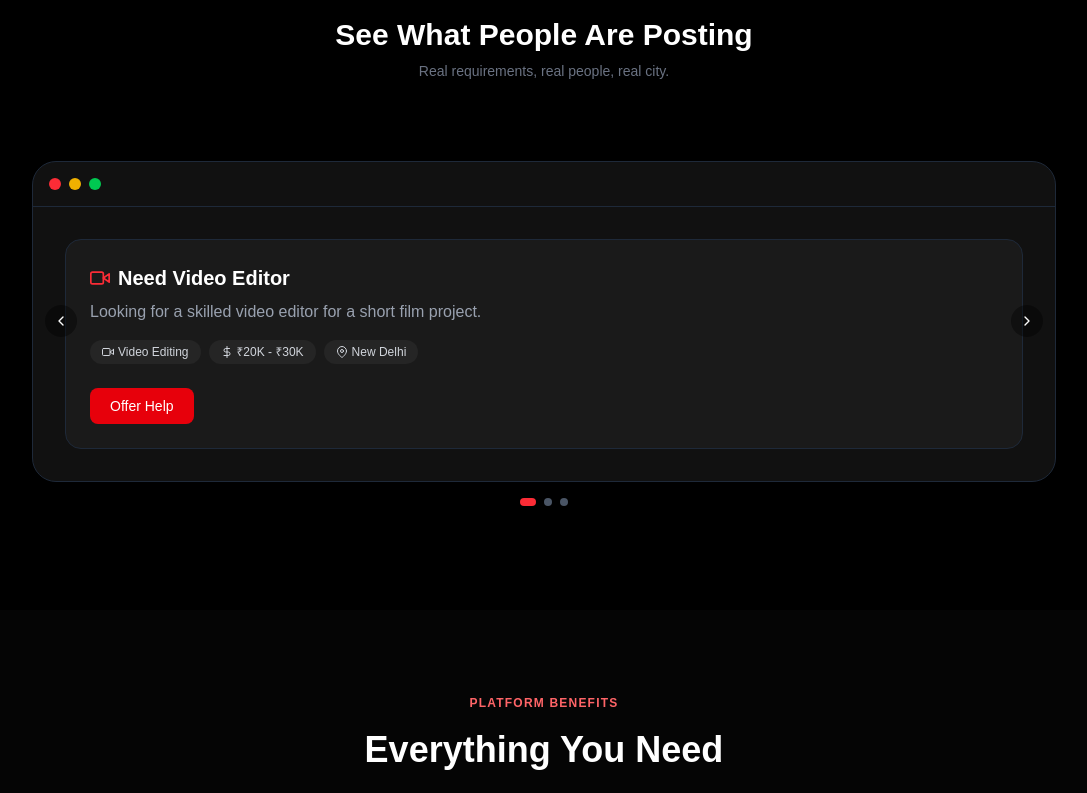
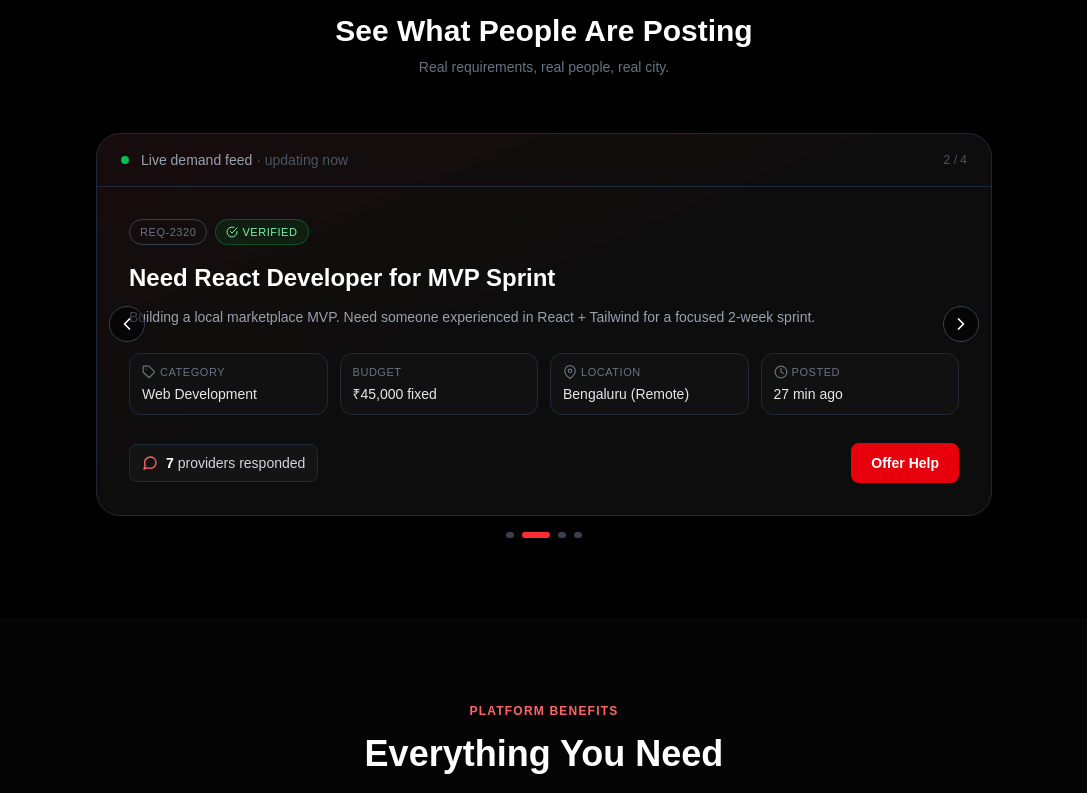
Before and after one commit to sujalyadav7538/huntintown, a Next.js app: page / in a window 1280 px wide. Shown: the part 1227-2020 px from the top of the page, without its empty margins (96-1183 px from the left). Built offline with nearby package versions, Linux system fonts and the light colour scheme.

Commit message:
Responsive

```diff
--- a/src/app/page.js
+++ b/src/app/page.js
@@ -67,7 +67,7 @@ export default function Home() {
     <main className="min-h-screen bg-[#000000] text-white overflow-x-hidden">
 
       {/* ── HERO ── */}
-      <section className="relative h-[58vh] min-h-125 flex items-center justify-center overflow-hidden">
+      <section className="relative min-h-130 sm:h-[58vh] sm:min-h-125 flex items-center justify-center overflow-hidden">
         {/* background image */}
         <Image
           src={bg1}
@@ -77,36 +77,36 @@ export default function Home() {
           priority
         />
         {/* bottom fade */}
-        <div className="absolute inset-x-0 bottom-0 h-48 bg-linear-to-t from-black to-transparent z-10" />
+        <div className="absolute inset-x-0 bottom-0 h-40 sm:h-48 bg-linear-to-t from-black to-transparent z-10" />
         {/* center glow */}
         <div className="absolute top-1/2 left-1/2 -translate-x-1/2 -translate-y-1/2 w-150 h-150 bg-red-600/15 rounded-full blur-[130px] pointer-events-none" />
 
         {/* content */}
-        <div className="relative z-20 max-w-5xl mx-auto px-6 md:px-12 lg:px-20 text-center">
-          <span className="inline-flex items-center gap-2 text-xs font-semibold uppercase tracking-widest text-red-400 bg-red-500/10 border border-red-500/20 px-4 py-1.5 rounded-full mb-6 animate-slide-in-left">
+        <div className="relative z-20 max-w-5xl mx-auto px-4 sm:px-6 md:px-12 lg:px-20 text-center">
+          <span className="inline-flex items-center gap-1.5 text-[10px] sm:text-xs font-semibold uppercase tracking-widest text-red-400 bg-red-500/10 border border-red-500/20 px-3 sm:px-4 py-1.5 rounded-full mb-5 sm:mb-6 animate-slide-in-left">
             🚀 Launching Soon — Join Early Access
           </span>
 
-          <h1 className="text-5xl md:text-7xl font-extrabold leading-[1.05] tracking-tight animate-slide-in-left">
+          <h1 className="text-3xl sm:text-5xl md:text-6xl lg:text-7xl font-extrabold leading-[1.05] tracking-tight animate-slide-in-left">
             Never Settle <br />
             For First <span className="text-red-500">Option.</span>
           </h1>
 
-          <p className="mt-6 text-gray-400 text-lg md:text-xl max-w-2xl mx-auto animate-slide-in-left-delay">
+          <p className="mt-4 sm:mt-6 text-gray-400 text-base sm:text-lg md:text-xl max-w-2xl mx-auto animate-slide-in-left-delay px-2 sm:px-0">
             Post your requirement once. Receive multiple responses from
             verified local professionals and businesses — right in your city.
           </p>
 
-          <div className="mt-10 flex flex-col sm:flex-row gap-4 justify-center animate-slide-in-left-delay">
+          <div className="mt-7 sm:mt-10 flex flex-col xs:flex-row sm:flex-row gap-3 sm:gap-4 justify-center animate-slide-in-left-delay">
             <button
               onClick={() => ctaRef.current?.scrollIntoView({ behavior: "smooth" })}
-              className="inline-flex items-center gap-2 px-7 py-3.5 bg-red-600 hover:bg-red-700 rounded-xl font-semibold text-sm transition-all hover:scale-[1.02]"
+              className="inline-flex items-center justify-center gap-2 px-6 sm:px-7 py-3 sm:py-3.5 bg-red-600 hover:bg-red-700 rounded-xl font-semibold text-sm transition-all hover:scale-[1.02]"
             >
               Get Early Access <FiArrowRight className="w-4 h-4" />
             </button>
             <button
               onClick={() => ctaRef.current?.scrollIntoView({ behavior: "smooth" })}
-              className="inline-flex items-center justify-center gap-2 px-7 py-3.5 border border-gray-700 hover:border-gray-500 rounded-xl font-semibold text-sm text-gray-300 transition-all"
+              className="inline-flex items-center justify-center gap-2 px-6 sm:px-7 py-3 sm:py-3.5 border border-gray-700 hover:border-gray-500 rounded-xl font-semibold text-sm text-gray-300 transition-all"
             >
               <FiSearch className="w-4 h-4" /> Join Waitlist
             </button>
@@ -115,32 +115,32 @@ export default function Home() {
       </section>
 
       {/* ── HOW IT WORKS ── */}
-      <section id="how-it-works" className="px-6 md:px-12 lg:px-20 py-24 bg-[#050505]">
+      <section id="how-it-works" className="px-4 sm:px-6 md:px-12 lg:px-20 py-14 sm:py-20 md:py-24 bg-[#050505]">
         <div className="max-w-6xl mx-auto">
-          <div className="text-center mb-16">
+          <div className="text-center mb-10 sm:mb-14 md:mb-16">
             <span className="text-xs font-semibold uppercase tracking-widest text-red-400">
               Simple Process
             </span>
-            <h2 className="mt-4 text-3xl md:text-4xl font-bold">How HuntinTown Works</h2>
-            <p className="mt-3 text-gray-500 max-w-xl mx-auto">
+            <h2 className="mt-3 text-2xl sm:text-3xl md:text-4xl font-bold">How HuntinTown Works</h2>
+            <p className="mt-3 text-gray-500 max-w-xl mx-auto text-sm sm:text-base">
               Three steps between you and the right connection.
             </p>
           </div>
 
-          <div className="grid md:grid-cols-3 gap-8">
+          <div className="grid grid-cols-1 sm:grid-cols-3 gap-5 sm:gap-6 md:gap-8">
             {steps.map((step, i) => (
               <div key={step.num} className="relative">
                 {i < steps.length - 1 && (
-                  <div className="hidden md:block absolute top-8 left-[calc(100%+1px)] w-full h-px bg-linear-to-r from-gray-800 to-transparent z-0" />
+                  <div className="hidden sm:block absolute top-8 left-[calc(100%+1px)] w-full h-px bg-linear-to-r from-gray-800 to-transparent z-0" />
                 )}
-                <div className="relative z-10 bg-[#0d0d0d] border border-gray-800 rounded-2xl p-8 hover:border-red-500/30 transition-all duration-300 hover:-translate-y-1">
-                  <div className="flex items-center gap-4 mb-5">
-                    <span className="text-4xl font-extrabold text-gray-800 leading-none">{step.num}</span>
-                    <div className="w-10 h-10 rounded-xl bg-red-500/10 flex items-center justify-center">
+                <div className="relative z-10 bg-[#0d0d0d] border border-gray-800 rounded-2xl p-6 sm:p-7 md:p-8 hover:border-red-500/30 transition-all duration-300 hover:-translate-y-1">
+                  <div className="flex items-center gap-3 sm:gap-4 mb-4 sm:mb-5">
+                    <span className="text-3xl sm:text-4xl font-extrabold text-gray-800 leading-none">{step.num}</span>
+                    <div className="w-10 h-10 rounded-xl bg-red-500/10 flex items-center justify-center shrink-0">
                       {step.icon}
                     </div>
                   </div>
-                  <h3 className="font-bold text-lg mb-2">{step.title}</h3>
+                  <h3 className="font-bold text-base sm:text-lg mb-2">{step.title}</h3>
                   <p className="text-gray-500 text-sm leading-relaxed">{step.desc}</p>
                 </div>
               </div>
@@ -150,34 +150,34 @@ export default function Home() {
       </section>
 
       {/* ── PREVIEW CAROUSEL ── */}
-      <section className="py-16">
-        <div className="max-w-6xl mx-auto px-6 md:px-12 lg:px-20 mb-10 text-center">
+      <section className="py-10 sm:py-14 md:py-16">
+        <div className="max-w-6xl mx-auto px-4 sm:px-6 md:px-12 lg:px-20 mb-8 sm:mb-10 text-center">
           <span className="text-xs font-semibold uppercase tracking-widest text-red-400">
             Live posts
           </span>
-          <h2 className="mt-3 text-2xl md:text-3xl font-bold">See What People Are Posting</h2>
+          <h2 className="mt-3 text-xl sm:text-2xl md:text-3xl font-bold">See What People Are Posting</h2>
           <p className="mt-2 text-gray-500 text-sm">Real requirements, real people, real city.</p>
         </div>
         <PreviewCarousel />
       </section>
 
       {/* ── FEATURES ── */}
-      <section className="px-6 md:px-12 lg:px-20 py-20 bg-[#050505]">
+      <section className="px-4 sm:px-6 md:px-12 lg:px-20 py-14 sm:py-16 md:py-20 bg-[#050505]">
         <div className="max-w-6xl mx-auto">
-          <div className="text-center mb-14">
+          <div className="text-center mb-10 sm:mb-12 md:mb-14">
             <span className="text-xs font-semibold uppercase tracking-widest text-red-400">
               Platform Benefits
             </span>
-            <h2 className="mt-4 text-3xl md:text-4xl font-bold">Everything You Need</h2>
+            <h2 className="mt-3 text-2xl sm:text-3xl md:text-4xl font-bold">Everything You Need</h2>
           </div>
 
-          <div className="grid md:grid-cols-2 lg:grid-cols-4 gap-6">
+          <div className="grid grid-cols-1 sm:grid-cols-2 lg:grid-cols-4 gap-4 sm:gap-5 md:gap-6">
             {features.map((f) => (
               <div
                 key={f.title}
-                className="bg-[#0d0d0d] border border-gray-800 rounded-2xl p-6 hover:border-red-500/30 hover:-translate-y-1 hover:shadow-[0_0_30px_rgba(239,68,68,0.06)] transition-all duration-300"
+                className="bg-[#0d0d0d] border border-gray-800 rounded-2xl p-5 sm:p-6 hover:border-red-500/30 hover:-translate-y-1 hover:shadow-[0_0_30px_rgba(239,68,68,0.06)] transition-all duration-300"
               >
-                <div className="w-11 h-11 rounded-xl bg-red-500/10 flex items-center justify-center mb-4">
+                <div className="w-10 h-10 sm:w-11 sm:h-11 rounded-xl bg-red-500/10 flex items-center justify-center mb-3 sm:mb-4">
                   {f.icon}
                 </div>
                 <h3 className="font-semibold text-base mb-2">{f.title}</h3>
@@ -189,14 +189,14 @@ export default function Home() {
       </section>
 
       {/* ── SOCIAL PROOF ── */}
-      <section className="px-6 md:px-12 lg:px-20 py-20">
+      <section className="px-4 sm:px-6 md:px-12 lg:px-20 py-14 sm:py-16 md:py-20">
         <div className="max-w-4xl mx-auto text-center">
-          <div className="flex justify-center mb-5">
-            <div className="flex -space-x-3">
+          <div className="flex justify-center mb-4 sm:mb-5">
+            <div className="flex -space-x-2 sm:-space-x-3">
               {[...Array(6)].map((_, i) => (
                 <div
                   key={i}
-                  className="w-11 h-11 rounded-full border-2 border-black overflow-hidden"
+                  className="w-9 h-9 sm:w-11 sm:h-11 rounded-full border-2 border-black overflow-hidden"
                 >
                   <img
                     src={`https://i.pravatar.cc/150?img=${i + 10}`}
@@ -205,17 +205,17 @@ export default function Home() {
                   />
                 </div>
               ))}
-              <div className="w-11 h-11 rounded-full bg-red-600 border-2 border-black flex items-center justify-center text-xs font-bold">
+              <div className="w-9 h-9 sm:w-11 sm:h-11 rounded-full bg-red-600 border-2 border-black flex items-center justify-center text-[10px] sm:text-xs font-bold">
                 +100
               </div>
             </div>
           </div>
 
-          <p className="text-gray-400 text-sm">
+          <p className="text-gray-400 text-xs sm:text-sm">
             <span className="text-white font-semibold">100+ early members</span> already inside the community
           </p>
 
-          <blockquote className="mt-10 text-gray-300 text-lg md:text-2xl font-medium max-w-2xl mx-auto leading-relaxed">
+          <blockquote className="mt-8 sm:mt-10 text-gray-300 text-base sm:text-lg md:text-2xl font-medium max-w-2xl mx-auto leading-relaxed px-2 sm:px-0">
             "A single connection can change a day. A strong network can change a city."
           </blockquote>
           <p className="mt-3 text-gray-600 text-sm">— HuntinTown Mission</p>
@@ -223,25 +223,25 @@ export default function Home() {
       </section>
 
       {/* ── EARLY ACCESS CTA ── */}
-      <section ref={ctaRef} className="px-6 md:px-12 lg:px-20 py-24 bg-[#050505]">
-        <div className="relative max-w-3xl mx-auto rounded-3xl overflow-hidden">
-          <div className="absolute inset-0 bg-linear-to-br from-red-600/15 via-[#0d0d0d] to-[#0a0a0a] border border-gray-800 rounded-3xl" />
+      <section ref={ctaRef} className="px-4 sm:px-6 md:px-12 lg:px-20 py-14 sm:py-20 md:py-24 bg-[#050505]">
+        <div className="relative max-w-3xl mx-auto rounded-2xl sm:rounded-3xl overflow-hidden">
+          <div className="absolute inset-0 bg-linear-to-br from-red-600/15 via-[#0d0d0d] to-[#0a0a0a] border border-gray-800 rounded-2xl sm:rounded-3xl" />
           <div className="absolute -top-16 -right-16 w-72 h-72 bg-red-600/15 rounded-full blur-[80px] pointer-events-none" />
           <div className="absolute -bottom-16 -left-16 w-60 h-60 bg-red-900/10 rounded-full blur-[80px] pointer-events-none" />
 
-          <div className="relative z-10 p-10 md:p-14 text-center">
+          <div className="relative z-10 p-7 sm:p-10 md:p-14 text-center">
             <span className="text-xs font-semibold uppercase tracking-widest text-red-400 bg-red-500/10 border border-red-500/20 px-4 py-1.5 rounded-full">
               Join the Waitlist
             </span>
-            <h2 className="mt-6 text-3xl md:text-4xl font-extrabold leading-tight">
+            <h2 className="mt-5 text-2xl sm:text-3xl md:text-4xl font-extrabold leading-tight">
               Be Among the First to Use{" "}
               <span className="text-red-500">HuntinTown</span>
             </h2>
-            <p className="mt-3 text-gray-400 max-w-lg mx-auto">
+            <p className="mt-3 text-gray-400 text-sm sm:text-base max-w-lg mx-auto">
               Early members get priority access, founding badges, and a chance to shape the product before anyone else.
             </p>
 
-            <div className="mt-10 max-w-xl mx-auto">
+            <div className="mt-8 sm:mt-10 max-w-xl mx-auto">
               <EarlyAccessForm />
             </div>
 
@@ -252,7 +252,7 @@ export default function Home() {
 
       {/* ── FOOTER ── */}
       <footer className="border-t border-gray-800/60">
-        <div className="max-w-6xl mx-auto px-6 py-12 text-center">
+        <div className="max-w-6xl mx-auto px-4 sm:px-6 py-10 sm:py-12 text-center">
           <h3 className="text-2xl font-extrabold">
             Huntin<span className="text-red-500">Town</span>
           </h3>
--- a/src/components/PreviewCorousal.jsx
+++ b/src/components/PreviewCorousal.jsx
@@ -1,117 +1,200 @@
 "use client";
 
-import { useState } from "react";
-import { FiVideo, FiDollarSign, FiMapPin, FiChevronLeft, FiChevronRight } from "react-icons/fi";
+import { useState, useEffect, useCallback } from "react";
+import {
+  FiMapPin,
+  FiClock,
+  FiChevronLeft,
+  FiChevronRight,
+  FiCheckCircle,
+  FiMessageCircle,
+  FiTag,
+} from "react-icons/fi";
+
+const posts = [
+  {
+    id: "REQ-2319",
+    title: "Need Cinematic Wedding Video Editor",
+    desc: "Looking for a skilled editor for 3 wedding reels + 1 full highlight film. Raw footage ready on Drive.",
+    category: "Video Editing",
+    budget: "₹18,000 – ₹25,000",
+    location: "Noida, Sector 78",
+    postedAt: "13 min ago",
+    responses: 11,
+    verified: true,
+    urgent: true,
+  },
+  {
+    id: "REQ-2320",
+    title: "Need React Developer for MVP Sprint",
+    desc: "Building a local marketplace MVP. Need someone experienced in React + Tailwind for a focused 2-week sprint.",
+    category: "Web Development",
+    budget: "₹45,000 fixed",
+    location: "Bengaluru (Remote)",
+    postedAt: "27 min ago",
+    responses: 7,
+    verified: true,
+    urgent: false,
+  },
+  {
+    id: "REQ-2321",
+    title: "Interior Designer for 2BHK Flat",
+    desc: "Complete design for living room, modular kitchen, and 2 bedrooms. Prefer a modern minimal aesthetic.",
+    category: "Interior Design",
+    budget: "₹1.8L – ₹2.4L",
+    location: "Pune, Baner",
+    postedAt: "41 min ago",
+    responses: 15,
+    verified: true,
+    urgent: false,
+  },
+  {
+    id: "REQ-2322",
+    title: "CA for GST & Monthly Compliance",
+    desc: "Small e-commerce business. Need monthly GST filing and quarterly compliance support. Long-term preferred.",
+    category: "Finance & Legal",
+    budget: "₹4,000/month",
+    location: "Delhi, Rohini",
+    postedAt: "1 h ago",
+    responses: 9,
+    verified: false,
+    urgent: true,
+  },
+];
 
 export default function PreviewCarousel() {
   const [index, setIndex] = useState(0);
+  const [animating, setAnimating] = useState(false);
 
-  const posts = [
-    {
-      title: "Need Video Editor",
-      desc: "Looking for a skilled video editor for a short film project.",
-      tags: ["Video Editing", "₹20K - ₹30K", "New Delhi"],
-    },
-    {
-      title: "Need Graphic Designer",
-      desc: "Need a creative designer for social media posters and branding.",
-      tags: ["Design", "₹10K - ₹15K", "Remote"],
-    },
-    {
-      title: "Need App Developer",
-      desc: "Looking for a React Native developer for MVP development.",
-      tags: ["Development", "₹50K Budget", "Hybrid"],
-    },
-  ];
+  const go = useCallback((next) => {
+    if (animating) return;
+    setAnimating(true);
+    setTimeout(() => {
+      setIndex(next);
+      setAnimating(false);
+    }, 220);
+  }, [animating]);
 
-  const next = () => {
-    setIndex((prev) => (prev + 1) % posts.length);
-  };
+  const prev = () => go((index - 1 + posts.length) % posts.length);
+  const next = () => go((index + 1) % posts.length);
 
-  const prev = () => {
-    setIndex((prev) => (prev - 1 + posts.length) % posts.length);
-  };
+  // auto-advance
+  useEffect(() => {
+    const t = setTimeout(next, 4500);
+    return () => clearTimeout(t);
+  }, [index]); // eslint-disable-line react-hooks/exhaustive-deps
 
   const post = posts[index];
 
   return (
-    <section className="px-6 md:px-12 lg:px-20 py-10">
-      <div className="max-w-5xl mx-auto">
+    <section className="px-4 sm:px-6 md:px-12 lg:px-20 py-4">
+      <div className="max-w-4xl mx-auto">
 
-        <div className="bg-[#111111] border border-gray-800 rounded-3xl overflow-hidden relative">
+        {/* card */}
+        <div className="relative rounded-2xl sm:rounded-3xl border border-gray-800 bg-[#0d0d0d] overflow-hidden">
 
-          {/* top bar */}
-          <div className="border-b border-gray-800 p-4 flex items-center gap-2">
-            <div className="w-3 h-3 rounded-full bg-red-500" />
-            <div className="w-3 h-3 rounded-full bg-yellow-500" />
-            <div className="w-3 h-3 rounded-full bg-green-500" />
+          {/* subtle gradient overlay */}
+          <div className="absolute inset-0 bg-linear-to-br from-red-600/5 via-transparent to-transparent pointer-events-none" />
+
+          {/* header strip */}
+          <div className="relative z-10 flex items-center justify-between border-b border-gray-800 px-4 sm:px-6 py-3 sm:py-4">
+            <div className="flex items-center gap-2 sm:gap-3">
+              <span className="w-2 h-2 rounded-full bg-green-500 animate-pulse shrink-0" />
+              <p className="text-xs sm:text-sm text-gray-400 truncate">
+                Live demand feed
+                <span className="hidden sm:inline text-gray-600"> · updating now</span>
+              </p>
+            </div>
+            <span className="text-xs text-gray-600 shrink-0">{index + 1} / {posts.length}</span>
           </div>
 
-          {/* NAV BUTTONS */}
+          {/* body */}
+          <div
+            className={`relative z-10 p-5 sm:p-7 md:p-8 transition-opacity duration-200 ${animating ? "opacity-0" : "opacity-100"}`}
+          >
+            {/* badges row */}
+            <div className="flex flex-wrap items-center gap-2 mb-4">
+              <span className="text-[10px] sm:text-[11px] uppercase tracking-wider text-gray-500 border border-gray-700 rounded-full px-2.5 py-1">
+                {post.id}
+              </span>
+              {post.urgent && (
+                <span className="text-[10px] sm:text-[11px] uppercase tracking-wider text-red-300 bg-red-500/10 border border-red-500/30 rounded-full px-2.5 py-1">
+                  Urgent
+                </span>
+              )}
+              {post.verified && (
+                <span className="inline-flex items-center gap-1 text-[10px] sm:text-[11px] uppercase tracking-wider text-green-300 bg-green-500/10 border border-green-500/30 rounded-full px-2.5 py-1">
+                  <FiCheckCircle className="w-3 h-3 shrink-0" /> Verified
+                </span>
+              )}
+            </div>
+
+            {/* title */}
+            <h3 className="text-lg sm:text-xl md:text-2xl font-bold leading-snug text-white">
+              {post.title}
+            </h3>
+
+            {/* description */}
+            <p className="mt-2 sm:mt-3 text-gray-400 text-sm leading-relaxed line-clamp-2 sm:line-clamp-none">
+              {post.desc}
+            </p>
+
+            {/* meta grid */}
+            <div className="mt-4 sm:mt-6 grid grid-cols-2 sm:grid-cols-4 gap-2 sm:gap-3">
+              {[
+                { icon: <FiTag className="w-3.5 h-3.5" />, label: "Category", val: post.category },
+                { icon: null, label: "Budget", val: post.budget },
+                { icon: <FiMapPin className="w-3.5 h-3.5" />, label: "Location", val: post.location },
+                { icon: <FiClock className="w-3.5 h-3.5" />, label: "Posted", val: post.postedAt },
+              ].map((m) => (
+                <div key={m.label} className="rounded-xl border border-gray-800 bg-[#111] px-3 py-2.5">
+                  <p className="text-[10px] sm:text-[11px] uppercase tracking-wider text-gray-500 flex items-center gap-1">
+                    {m.icon}{m.label}
+                  </p>
+                  <p className="text-xs sm:text-sm text-gray-200 mt-1 truncate">{m.val}</p>
+                </div>
+              ))}
+            </div>
+
+            {/* footer row */}
+            <div className="mt-5 sm:mt-7 flex flex-col xs:flex-row sm:flex-row items-start sm:items-center justify-between gap-3">
+              <div className="inline-flex items-center gap-2 text-xs sm:text-sm text-gray-300 bg-[#141414] border border-gray-800 px-3 py-2 rounded-lg">
+                <FiMessageCircle className="w-4 h-4 text-red-400 shrink-0" />
+                <span>
+                  <span className="font-semibold text-white">{post.responses}</span> providers responded
+                </span>
+              </div>
+              <button className="inline-flex items-center gap-2 px-4 sm:px-5 py-2 sm:py-2.5 rounded-lg bg-red-600 hover:bg-red-700 text-xs sm:text-sm font-semibold transition shrink-0">
+                Offer Help
+              </button>
+            </div>
+          </div>
+
+          {/* prev / next */}
           <button
             onClick={prev}
-            className="absolute left-3 top-1/2 -translate-y-1/2 bg-black/40 p-2 rounded-full hover:bg-black"
+            aria-label="Previous"
+            className="absolute left-3 top-1/2 -translate-y-1/2 w-8 h-8 sm:w-9 sm:h-9 rounded-full bg-black/60 hover:bg-black border border-gray-700 flex items-center justify-center text-white transition z-20"
           >
-            <FiChevronLeft />
+            <FiChevronLeft className="w-4 h-4 sm:w-5 sm:h-5" />
           </button>
-
           <button
             onClick={next}
-            className="absolute right-3 top-1/2 -translate-y-1/2 bg-black/40 p-2 rounded-full hover:bg-black"
+            aria-label="Next"
+            className="absolute right-3 top-1/2 -translate-y-1/2 w-8 h-8 sm:w-9 sm:h-9 rounded-full bg-black/60 hover:bg-black border border-gray-700 flex items-center justify-center text-white transition z-20"
           >
-            <FiChevronRight />
+            <FiChevronRight className="w-4 h-4 sm:w-5 sm:h-5" />
           </button>
-
-          {/* CARD */}
-          <div className="p-8 transition-all duration-300">
-
-            <div className="bg-[#1a1a1a] rounded-2xl p-6 border border-gray-800">
-
-              {/* Title */}
-              <h3 className="font-bold text-xl mb-2 flex items-center gap-2">
-                <FiVideo className="text-red-500" />
-                {post.title}
-              </h3>
-
-              <p className="text-gray-400">{post.desc}</p>
-
-              {/* Tags */}
-              <div className="flex gap-2 mt-4 flex-wrap">
-                {post.tags.map((tag, i) => (
-                  <span
-                    key={i}
-                    className="flex items-center gap-1 px-3 py-1 rounded-full text-xs bg-[#252525] text-gray-300"
-                  >
-                    {tag.includes("₹") ? (
-                      <FiDollarSign className="w-3 h-3" />
-                    ) : tag.toLowerCase().includes("new delhi") ? (
-                      <FiMapPin className="w-3 h-3" />
-                    ) : (
-                      <FiVideo className="w-3 h-3" />
-                    )}
-                    {tag}
-                  </span>
-                ))}
-              </div>
-
-              <button className="mt-6 px-5 py-2 bg-red-600 rounded-lg text-sm hover:bg-red-700 transition">
-                Offer Help
-              </button>
-
-            </div>
-
-          </div>
-
         </div>
 
-        {/* dots indicator */}
+        {/* dot indicators */}
         <div className="flex justify-center mt-4 gap-2">
-          {posts.map((_, i) => (
-            <div
-              key={i}
-              className={`w-2 h-2 rounded-full transition-all ${
-                i === index ? "bg-red-500 w-4" : "bg-gray-600"
-              }`}
+          {posts.map((p, i) => (
+            <button
+              key={p.id}
+              aria-label={`Go to ${p.id}`}
+              onClick={() => go(i)}
+              className={`h-1.5 rounded-full transition-all duration-300 ${i === index ? "w-7 bg-red-500" : "w-2 bg-gray-700 hover:bg-gray-500"}`}
             />
           ))}
         </div>
```
Also changed, not shown: src/app/about/page.jsx (+56 -56 lines).
